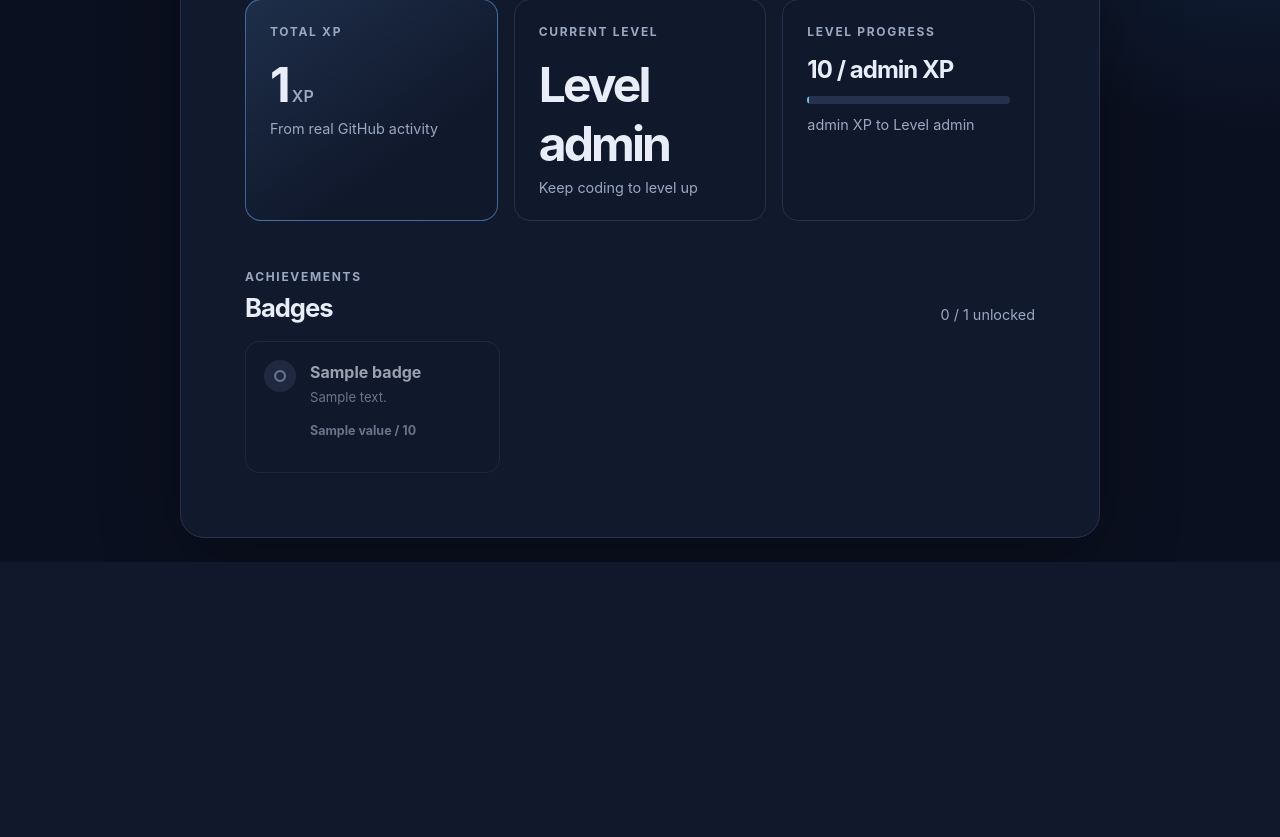
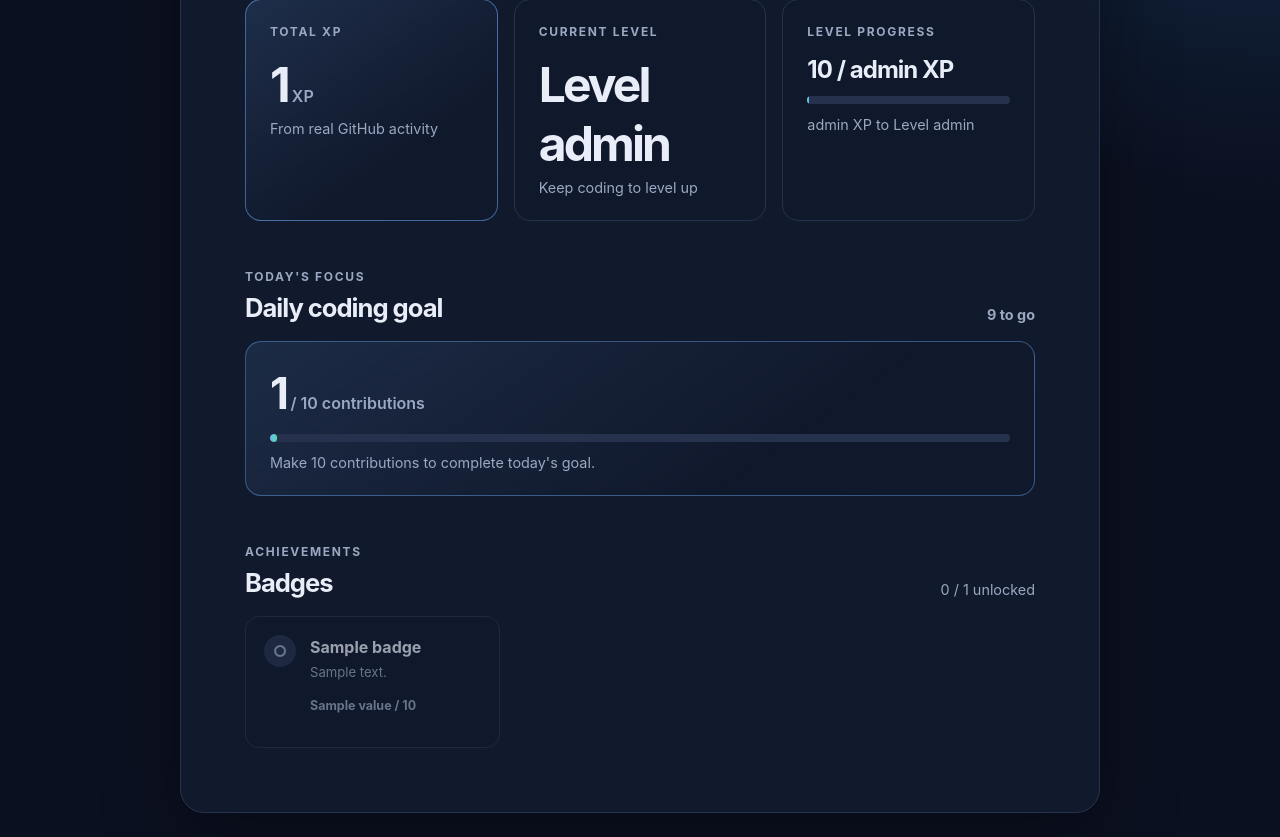
Before and after one commit to siddharth45-coder/Portfolio, a Flask app: template templates/index.html in a window 1280 px wide. Shown: the part 456-1293 px from the top of the page. Before the commit the page ends 1018 px from the top, so only its background shows below. Run offline with Flask 3, Linux system fonts and the light colour scheme; the template is opened without the code that fills it: most values are stand-ins (such as "Sample title", 1, 10 or a date in 2020).

Commit message:
feat: add daily coding goals

```diff
--- a/app.py
+++ b/app.py
@@ -4,6 +4,7 @@ from flask import Flask, render_template
 
 from badges import calculate_badges
 from contributions_api import get_contribution_calendar, get_contribution_days
+from daily_goal import calculate_daily_goal
 from github_api import get_github_profile
 from streak_calculator import calculate_streaks
 from xp_calculator import calculate_xp_summary
@@ -36,6 +37,7 @@ def get_dashboard_data() -> tuple[dict | None, str | None]:
     dashboard_data["badges"] = calculate_badges(
         dashboard_data["total_contributions"], longest_streak, xp_data["level"]
     )
+    dashboard_data["daily_goal"] = calculate_daily_goal(contribution_days)
     return dashboard_data, None
 
 
--- a/static/style.css
+++ b/static/style.css
@@ -134,6 +134,50 @@ h1 span {
   margin-top: 12px;
 }
 
+.daily-goal-section {
+  margin-top: 48px;
+}
+
+.daily-goal-card {
+  padding: 24px;
+  border: 1px solid rgba(113, 178, 255, 0.4);
+  border-radius: 16px;
+  background: linear-gradient(145deg, rgba(113, 178, 255, 0.12), #10182b 70%);
+}
+
+.goal-count {
+  margin: 0 0 14px;
+  font-size: clamp(2rem, 4vw, 2.75rem);
+  font-weight: 750;
+  letter-spacing: -0.06em;
+}
+
+.goal-count span {
+  color: var(--muted);
+  font-size: 1rem;
+  font-weight: 600;
+  letter-spacing: normal;
+}
+
+.goal-status {
+  margin: 0;
+  color: var(--muted);
+  font-size: 0.9rem;
+  font-weight: 700;
+}
+
+.goal-complete {
+  color: var(--accent);
+}
+
+.goal-progress {
+  background: linear-gradient(90deg, #71b2ff, var(--accent));
+}
+
+.daily-goal-card .stat-caption {
+  margin-top: 12px;
+}
+
 .badges-section {
   margin-top: 48px;
 }
--- a/templates/index.html
+++ b/templates/index.html
@@ -69,6 +69,36 @@
           </article>
         </div>
 
+        <section class="daily-goal-section" aria-labelledby="daily-goal-title">
+          <div class="section-heading">
+            <div>
+              <p class="eyebrow">TODAY'S FOCUS</p>
+              <h2 id="daily-goal-title">Daily coding goal</h2>
+            </div>
+            {% if data.daily_goal.is_complete %}
+              <p class="goal-status goal-complete">Goal complete</p>
+            {% else %}
+              <p class="goal-status">{{ data.daily_goal.target - data.daily_goal.completed_count }} to go</p>
+            {% endif %}
+          </div>
+
+          <div class="daily-goal-card">
+            <p class="goal-count">
+              {{ data.daily_goal.completed_count }}<span> / {{ data.daily_goal.target }} contributions</span>
+            </p>
+            <div class="progress-track" aria-label="Daily coding goal progress">
+              <div class="progress-bar goal-progress" style="width: {{ data.daily_goal.progress_percent }}%"></div>
+            </div>
+            <p class="stat-caption">
+              {% if data.daily_goal.is_complete %}
+                Great work—today's goal is complete.
+              {% else %}
+                Make {{ data.daily_goal.target }} contributions to complete today's goal.
+              {% endif %}
+            </p>
+          </div>
+        </section>
+
         <section class="badges-section" aria-labelledby="badges-title">
           <div class="section-heading">
             <div>
```
Also changed, not shown: daily_goal.py (added, +42 -0 lines), test_daily_goal.py (added, +52 -0 lines).
